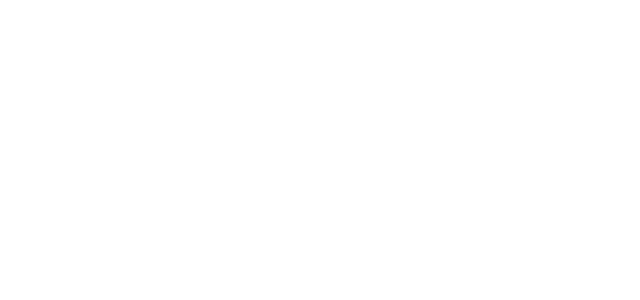
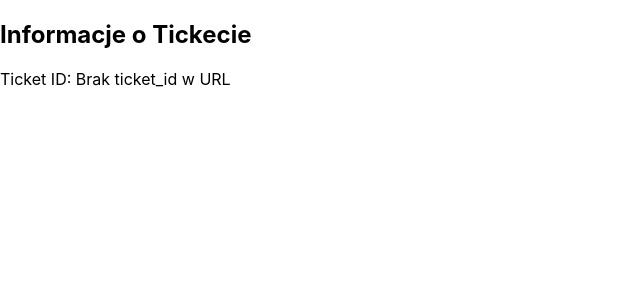
Before and after one commit to GaussFighting/SAPCONNECT, a React (Create React App) app: page /table in a window 1280 px wide. Before the commit this address had no page. Shown: the top 300 px of the page, without its empty margins (0-640 px from the left). Built offline with nearby package versions, Linux system fonts and the light colour scheme.

Commit message:
routes added

```diff
--- a/src/App.js
+++ b/src/App.js
@@ -1,15 +1,35 @@
-// src/App.js
+import React, { useEffect, useState } from "react";
+import { BrowserRouter as Router, Routes, Route } from "react-router-dom";
+import MainPage from "./components/MainPage";
+import Table from "./components/Table";
+import NoPage from "./components/NoPage";
 
-import React from 'react';
-import { BrowserRouter as Router, Routes, Route } from 'react-router-dom';
-import Table from './components/Table';
-
-const App = () => (
-  <Router>
-    <Routes>
-      <Route path="/" element={<Table />} />
-    </Routes>
-  </Router>
-);
+const App = () => {
+  const [ticketId, setTicketId] = useState(null);
+  useEffect(() => {
+    const urlParams = new URLSearchParams(window.location.search);
+    const id = urlParams.get("ticketId");
+    setTicketId(id);
+  }, []);
+  return (
+    <Router>
+      <Routes>
+        <Route
+          path={"/:ticket_id"}
+          element={<MainPage ticketId={ticketId} />}
+        />
+        <Route path={"/table"} element={<Table ticketId={ticketId} />} />
+        <Route
+          path={"/error"}
+          element={<NoPage message={"Brak przesłanego ID ticketu!"} />}
+        />
+        <Route
+          path={"/*"}
+          element={<NoPage message={"Strona nie istnieje"} />}
+        />
+      </Routes>
+    </Router>
+  );
+};
 
 export default App;
--- /dev/null
+++ b/src/components/MainPage.js
@@ -0,0 +1,4 @@
+const MainPage = (props) => {
+  return <div>{props.ticketId}</div>;
+};
+export default MainPage;
--- /dev/null
+++ b/src/components/NoPage.js
@@ -0,0 +1,4 @@
+const NoPage = (props) => {
+  return <div>{props.message}</div>;
+};
+export default NoPage;
--- a/src/components/Table.js
+++ b/src/components/Table.js
@@ -1,21 +1,21 @@
-import React from 'react';
-import { useLocation } from 'react-router-dom';
+import React from "react";
+import { useLocation } from "react-router-dom";
 
-const Table = () => {
-  const location = useLocation();
+const Table = (props) => {
+  // const location = useLocation();
 
-  const getTicketId = () => {
-    const queryParams = new URLSearchParams(location.search);
-    console.log(queryParams)
-    return queryParams.get('ticket_id');
-  };
+  // const getTicketId = () => {
+  //   const queryParams = new URLSearchParams(location.search);
+  //   console.log(queryParams)
+  //   return queryParams.get('ticket_id');
+  // };
 
-  const ticketId = getTicketId();
+  // const ticketId = getTicketId();
 
   return (
     <div>
       <h2>Informacje o Tickecie</h2>
-      <p>Ticket ID: {ticketId || 'Brak ticket_id w URL'}</p>
+      <p>Ticket ID: {props.ticketId || "Brak ticket_id w URL"}</p>
     </div>
   );
 };
```
